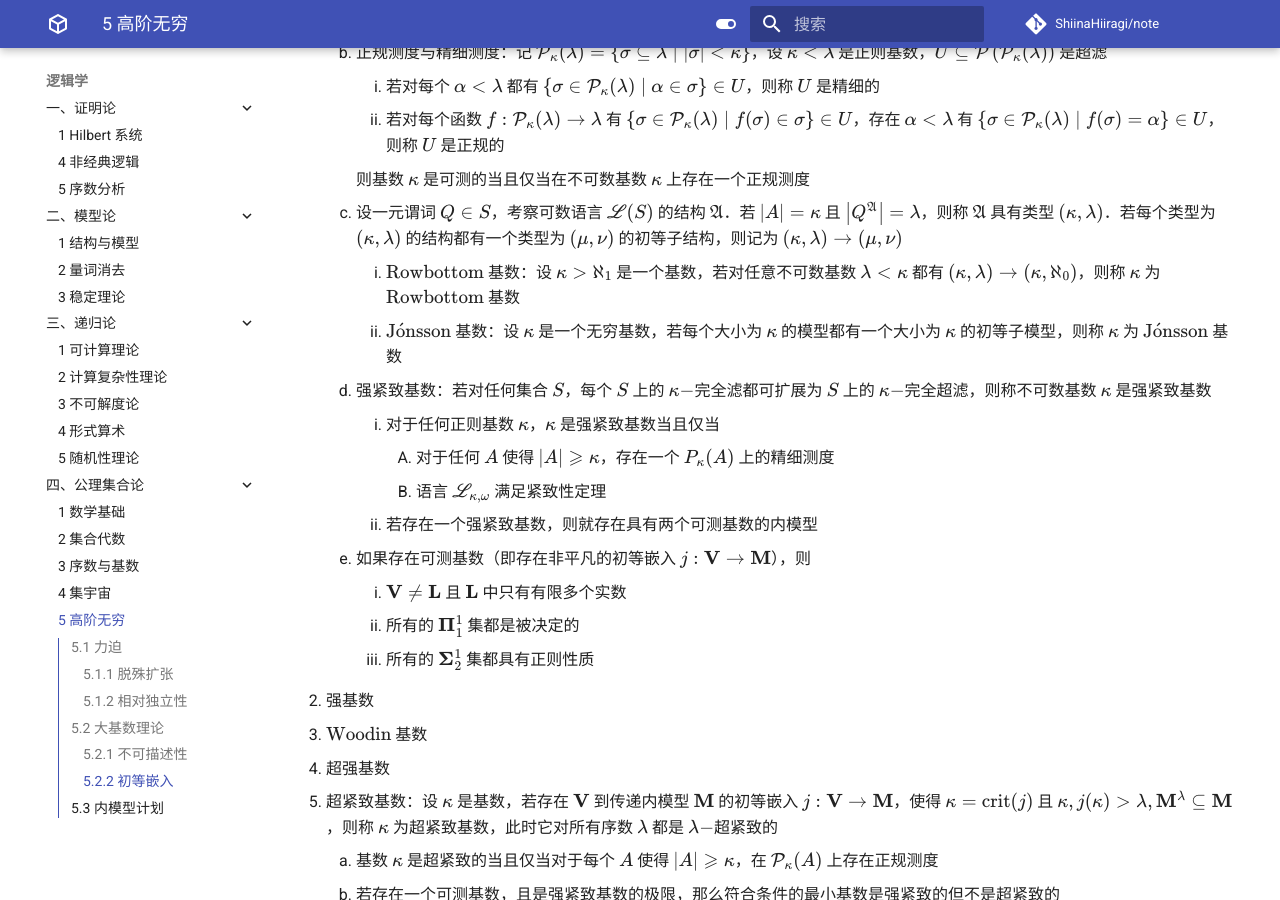
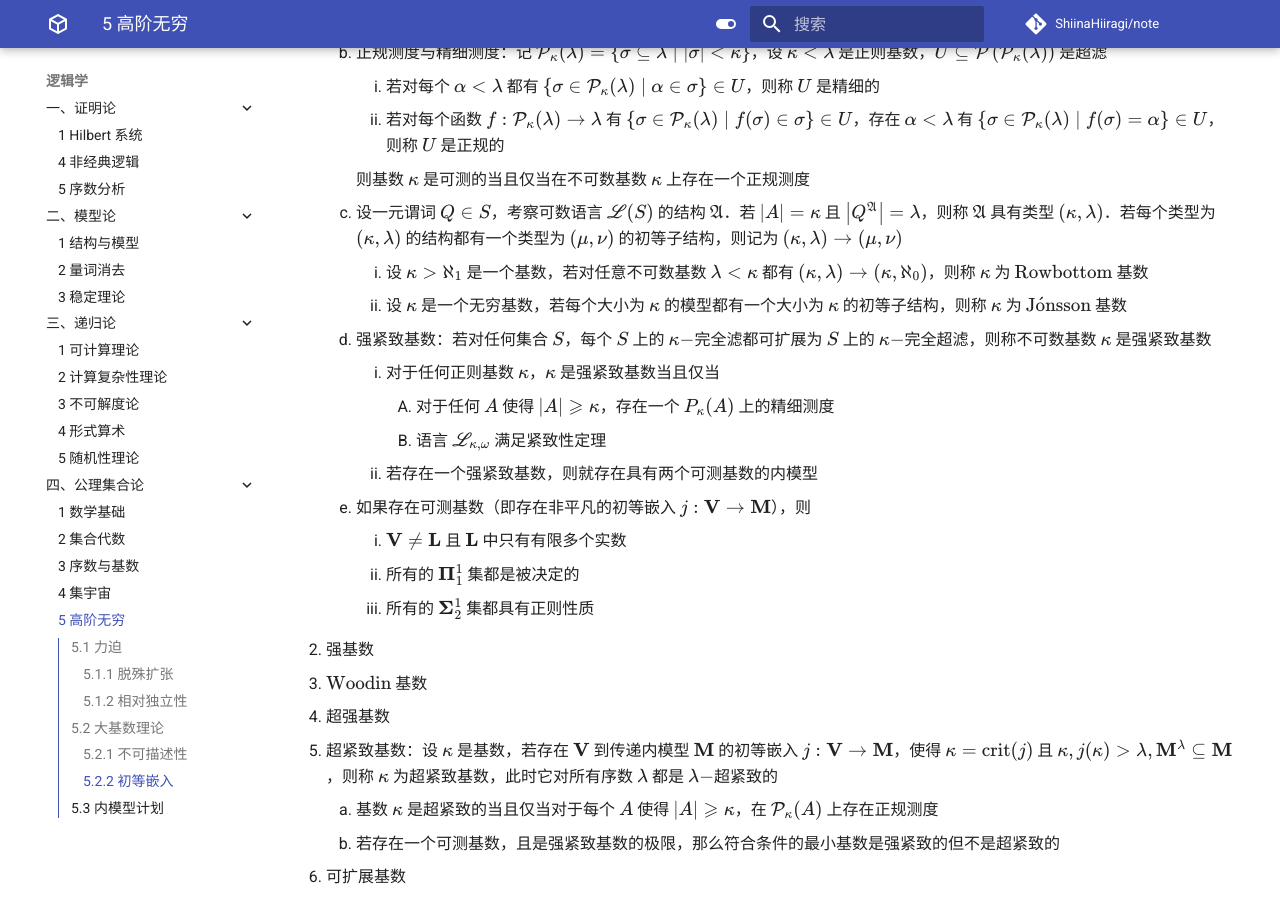
Before and after one commit to ShiinaHiiragi/note, an MkDocs documentation site: the page built from docs/logic/set/card.md, in a window 1280 px wide and 900 px high, scrolled down 5115 px. Built offline with MkDocs 1.6.1 and Material for MkDocs 9.7.7, drawn with Linux system fonts in a browser that asks for light colours; comment, search, counter and statistics services are not loaded.

Commit message:
delete gene

```diff
--- a/docs/logic/set/card.md
+++ b/docs/logic/set/card.md
@@ -134,8 +134,8 @@
         则基数 $\kappa$ 是可测的当且仅当在不可数基数 $\kappa$ 上存在一个正规测度
 
     3. 设一元谓词 $Q \in S$，考察可数语言 $\mathscr{L}(S)$ 的结构 $\mathfrak{A}$．若 $|A|=\kappa$ 且 $\left|Q^{\mathfrak{A}}\right|=\lambda$，则称 $\mathfrak{A}$ 具有类型 $(\kappa, \lambda)$．若每个类型为 $(\kappa, \lambda)$ 的结构都有一个类型为 $(\mu, \nu)$ 的初等子结构，则记为 $(\kappa, \lambda) \rightarrow(\mu, \nu)$
-        1. $\text{Rowbottom}$ 基数：设 $\kappa>\aleph_{1}$ 是一个基数，若对任意不可数基数 $\lambda<\kappa$ 都有 $(\kappa, \lambda) \rightarrow \left(\kappa, \aleph_{0}\right)$，则称 $\kappa$ 为 $\text{Rowbottom}$ 基数
-        2. $\text{J}\acute{\mathrm{o}}\text{nsson}$ 基数：设 $\kappa$ 是一个无穷基数，若每个大小为 $\kappa$ 的模型都有一个大小为 $\kappa$ 的初等子模型，则称 $\kappa$ 为 $\text{J}\acute{\mathrm{o}}\text{nsson}$ 基数
+        1. 设 $\kappa>\aleph_{1}$ 是一个基数，若对任意不可数基数 $\lambda<\kappa$ 都有 $(\kappa, \lambda) \rightarrow \left(\kappa, \aleph_{0}\right)$，则称 $\kappa$ 为 $\text{Rowbottom}$ 基数
+        2. 设 $\kappa$ 是一个无穷基数，若每个大小为 $\kappa$ 的模型都有一个大小为 $\kappa$ 的初等子结构，则称 $\kappa$ 为 $\text{J}\acute{\mathrm{o}}\text{nsson}$ 基数
     4. 强紧致基数：若对任何集合 $S$，每个 $S$ 上的 $\kappa-$完全滤都可扩展为 $S$ 上的 $\kappa-$完全超滤，则称不可数基数 $\kappa$ 是强紧致基数
         1. 对于任何正则基数 $\kappa$，$\kappa$ 是强紧致基数当且仅当
             1. 对于任何 $A$ 使得 $|A| \geqslant \kappa$，存在一个 $P_{\kappa}(A)$ 上的精细测度
```
